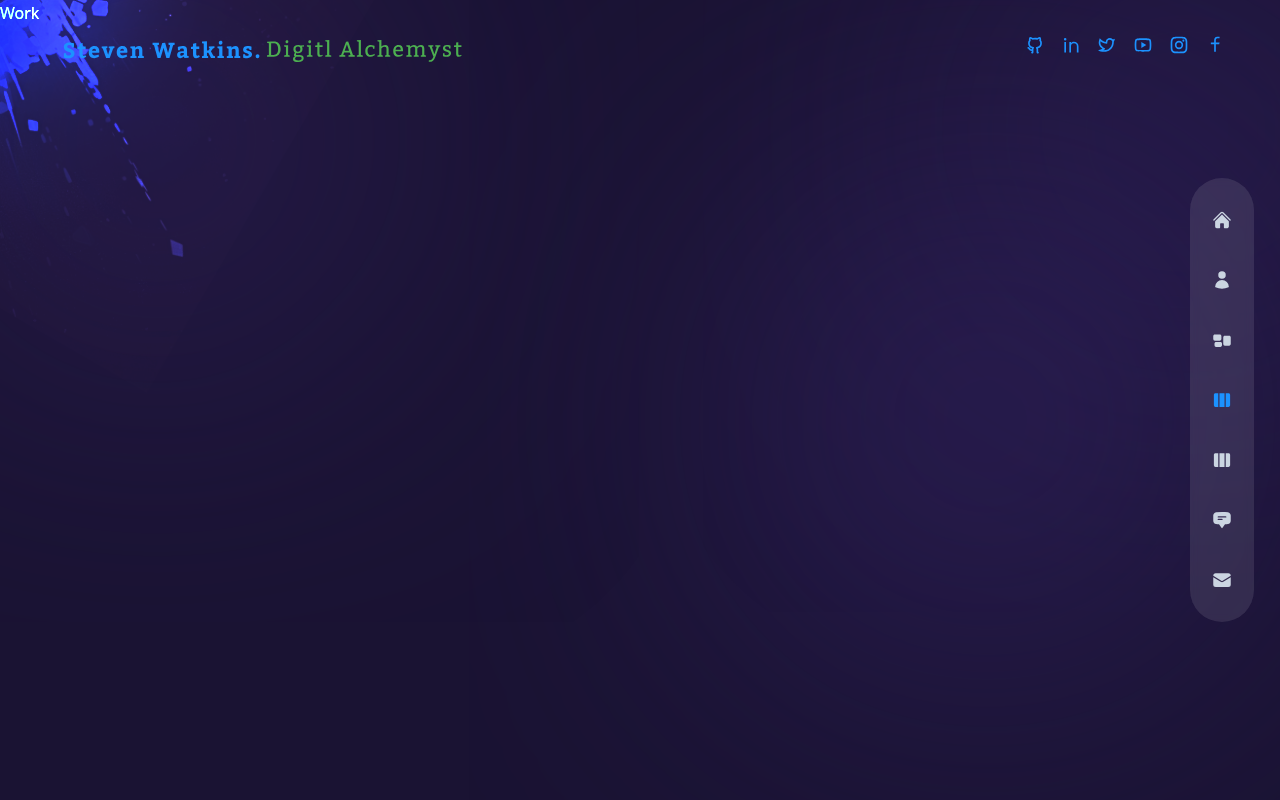
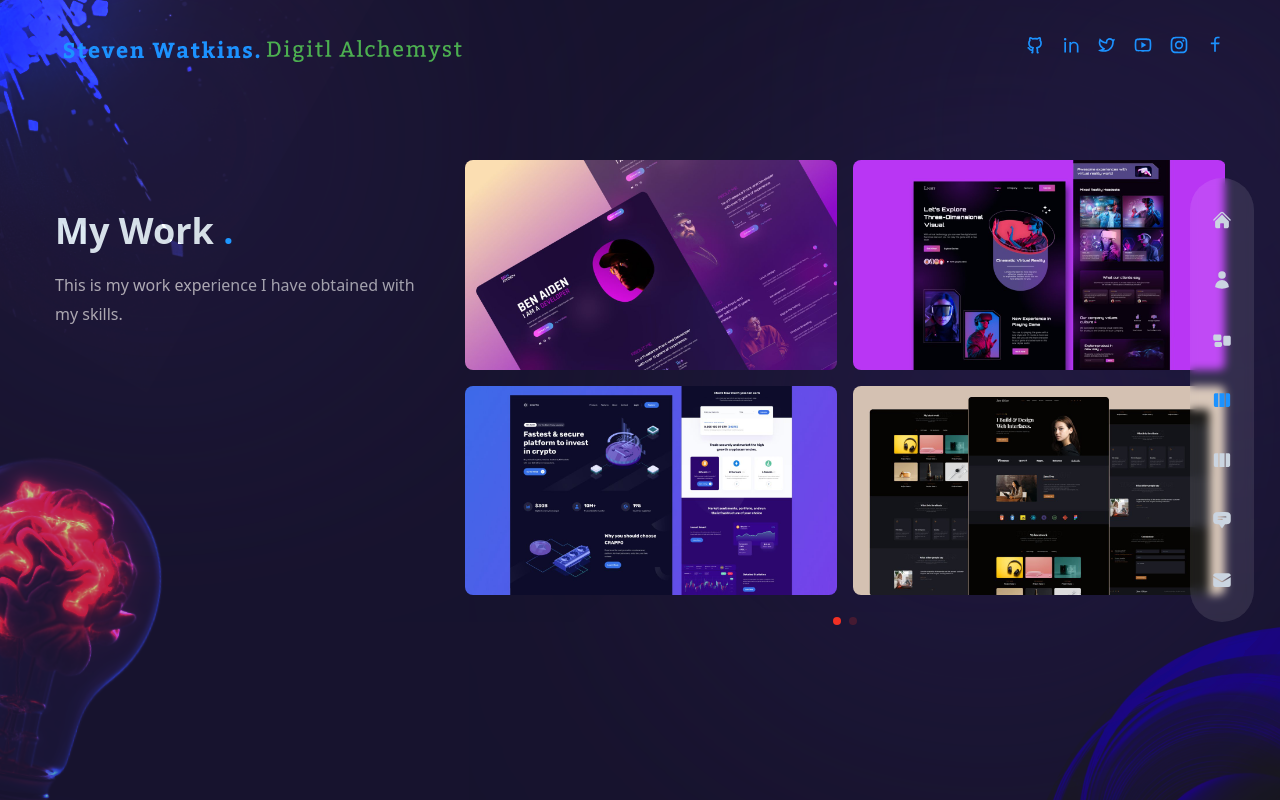
Before and after one commit to Digitl-Alchemyst/digitl-alchemyst-portfolio, a Next.js app: page /work in a window 1280 px wide. Built offline with nearby package versions, Linux system fonts and the light colour scheme.

Commit message:
Work Layout

```diff
--- a/src/components/WorkSlider.js
+++ b/src/components/WorkSlider.js
@@ -1,5 +1,13 @@
+import { Swiper, SwiperSlide } from 'swiper/react';
+import { Pagination } from 'swiper';
+import 'swiper/css';
+import 'swiper/css/free-mode';
+import 'swiper/css/pagination';
+import Image from 'next/image';
+import { BsArrowRight } from 'react-icons/bs';
+
 // data
-const workSlides = {
+export const workSlides = {
   slides: [
     {
       images: [
@@ -45,7 +53,51 @@
 };
 
 const WorkSlider = () => {
-  return <div>Work Slider</div>;
+  return (
+    <Swiper
+      spaceBetween={10}
+      pagination={{
+        clickable: true,
+      }}
+      modules={[Pagination]}
+      className='h-[280px] sm:h-[480px]'
+    >
+      {workSlides.slides.map((slide, index) => {
+        return (
+          <SwiperSlide key={index}>
+            <div className='grid cursor-pointer grid-cols-2 grid-rows-2 gap-4'>
+              {slide.images.map((image, index) => {
+                return (
+                  <div
+                    className='group relative items-center justify-center overflow-hidden rounded-lg'
+                    key={index}
+                  >
+                    <div className='relative flex items-center justify-center overflow-hidden group'>
+                      {/* Images  */}
+                      <Image src={image.path} alt='' width={500} height={300} />
+                      {/* Overlay Gradient */}
+                      <div className='absolute inset-0 bg-gradient-to-l from-transparent via-[#e838cc] to-[#4a22bd] opacity-0 transition-all duration-700 group-hover:opacity-60' />
+                      {/* Title */}
+                      <div className='absolute bottom-0 translate-y-full group-hover:-translate-y-10 group-hover:xl:-translate-y-20 transition-all duration-300'>
+                        <div className='flex items-center gap-x-2 text-[13px] tracking-[0.2rem]'>
+                          {/* Title pt1 */}
+                          <div className='delay-100'>LIVE</div>
+                          {/* Title pt2 */}
+                          <div className='translate-y-[500%] group-hover:translate-y-0 transition-all duration-300 delay-150'>PROJECT</div>
+                          {/* Icon */}
+                          <div className='text-xl translate-y-[500%] group-hover:translate-y-0 duration-300 delay-200 transition-all'><BsArrowRight /></div>
+                        </div>
+                      </div>
+                    </div>
+                  </div>
+                );
+              })}
+            </div>
+          </SwiperSlide>
+        );
+      })}
+    </Swiper>
+  );
 };
 
 export default WorkSlider;
--- a/src/pages/work/index.js
+++ b/src/pages/work/index.js
@@ -1,5 +1,51 @@
+import WorkSlider from '@/c/WorkSlider';
+import Bulb from '@/c/Bulb';
+import Circles from '@/c/Circles';
+import { motion } from 'framer-motion';
+import { fadeIn } from '#/variants';
+
 const Work = () => {
-  return <div>Work</div>;
+  return (
+    <div className='flex h-full items-center bg-primary/30 py-36'>
+      <Circles />
+      <div className='container mx-auto'>
+        <div className='flex flex-col gap-x-8 xl:flex-row'>
+          {/* Text  */}
+          <div className='mb-4 flex flex-col text-center lg:text-left xl:mb-0 xl:w-[30vw]'>
+            <motion.h2
+              variants={fadeIn('up', 0.2)}
+              initial='hidden'
+              animate='show'
+              exit='hidden'
+              className='h2 xl:mt-12'
+            >
+              My Work <span className='text-accent'>.</span>
+            </motion.h2>
+            <motion.p
+              variants={fadeIn('up', 0.4)}
+              initial='hidden'
+              animate='show'
+              exit='hidden'
+              className='mx-auto mb-4 max-w-[400px] lg:mx-0'
+            >
+              This is my work experience I have obtained with my skills.
+            </motion.p>
+          </div>
+          <motion.div
+            variants={fadeIn('down', 0.6)}
+            initial='hidden'
+            animate='show'
+            exit='hidden'
+            className='w-full xl:max-w-[65%]'
+          >
+            {/* Slider  */}
+            <WorkSlider />
+          </motion.div>
+        </div>
+      </div>
+      <Bulb />
+    </div>
+  );
 };
 
 export default Work;
```
